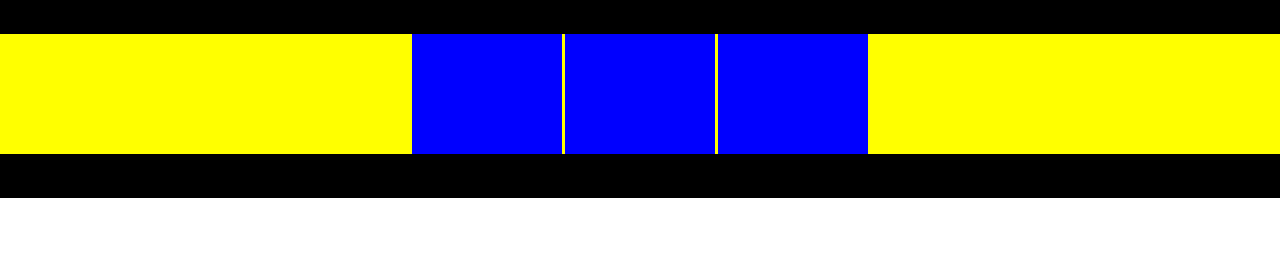
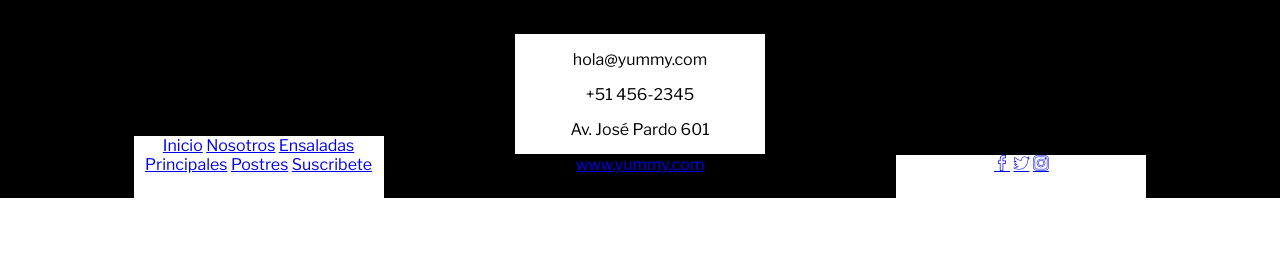
Before and after one commit to naovillaj/Yummy, a plain HTML site: page index.html in a window 1280 px wide. Shown: the part 5053-5328 px from the top of the page. Before the commit the page ends 5251 px from the top, so only its background shows below. Drawn offline with nearby package versions, Linux system fonts and the light colour scheme; files whose address does not match are found by name.

Commit message:
arreglos en el footer

```diff
--- a/assets/css/main.css
+++ b/assets/css/main.css
@@ -208,12 +208,12 @@ footer{
 	position: absolute;
 	width: 100%;
 	height: 120px;
-	background-color: yellow;
 	margin-top: 80px;
 }
 .box-text{
+	margin: 0 5%;
 	display: inline-block;
-	width: 150px;
+	width: 250px;
 	height: 100%;
-	background-color: blue;
+	background-color: white;
 }
--- a/index.html
+++ b/index.html
@@ -147,9 +147,25 @@
 	<footer>
 		<div id="container-footer">
 			<div id="text-footer">
-				<div class="box-text"></div>
-				<div class="box-text"></div>
-				<div class="box-text"></div>
+				<div class="box-text menu">
+					<a href="index.html">Inicio</a>
+					<a href="#nosotros">Nosotros</a>
+					<a href="#ensaladas">Ensaladas</a>
+					<a href="#principales">Principales</a>
+					<a href="#postres">Postres</a>
+					<a href="#suscribete">Suscribete</a>
+				</div>
+				<div class="box-text contacto">
+					<p>hola@yummy.com</p>
+					<p>+51 456-2345</p>
+					<p>Av. José Pardo 601</p>
+					<a href="#">www.yummy.com</a>
+				</div>
+				<div class="box-text redes">
+					<a href="#" class="icon-facebook"></a>
+					<a href="#" class="icon-twitter"></a>
+					<a href="#" class="icon-instagram"></a>
+				</div>
 			</div>
 		</div>
 	</footer>
```
